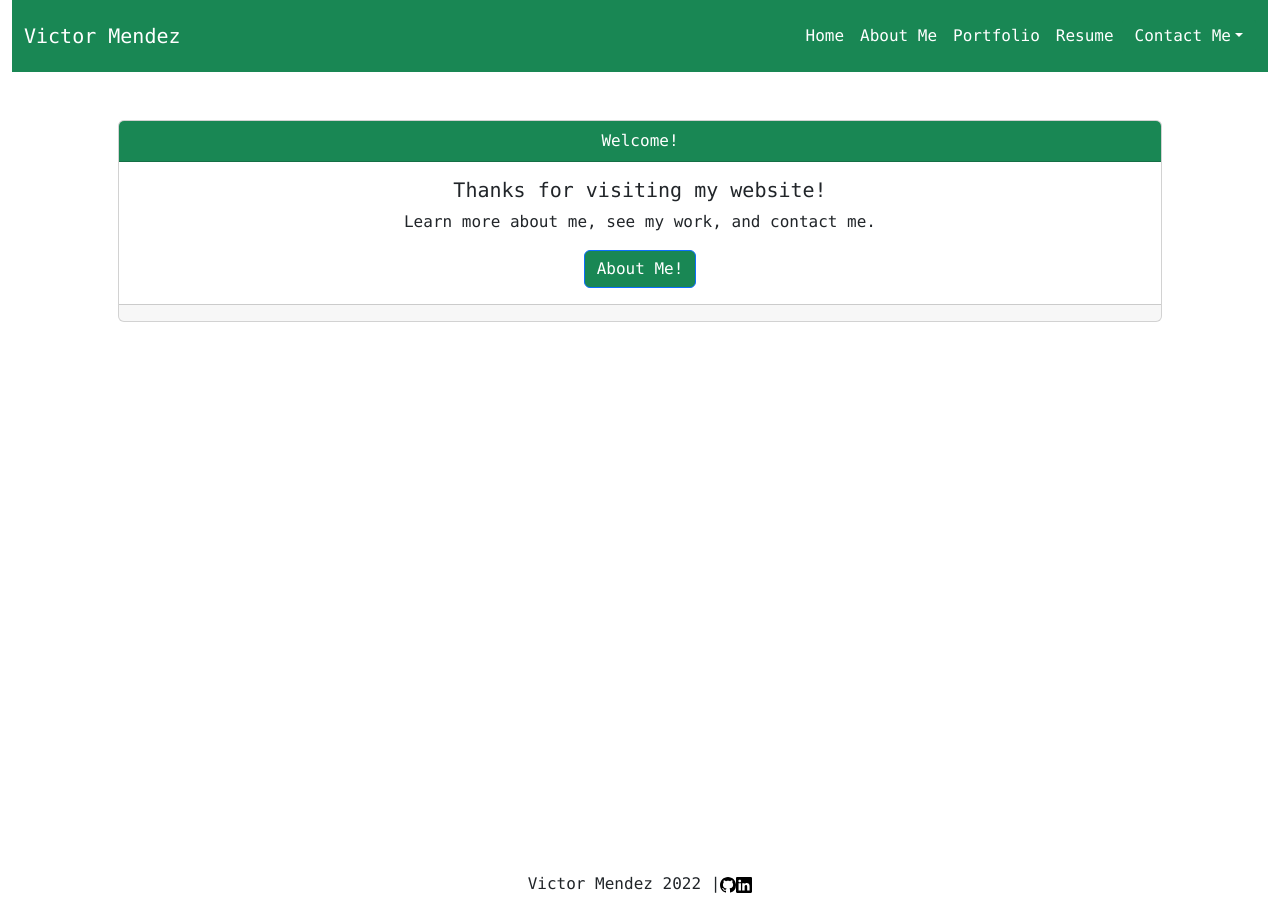
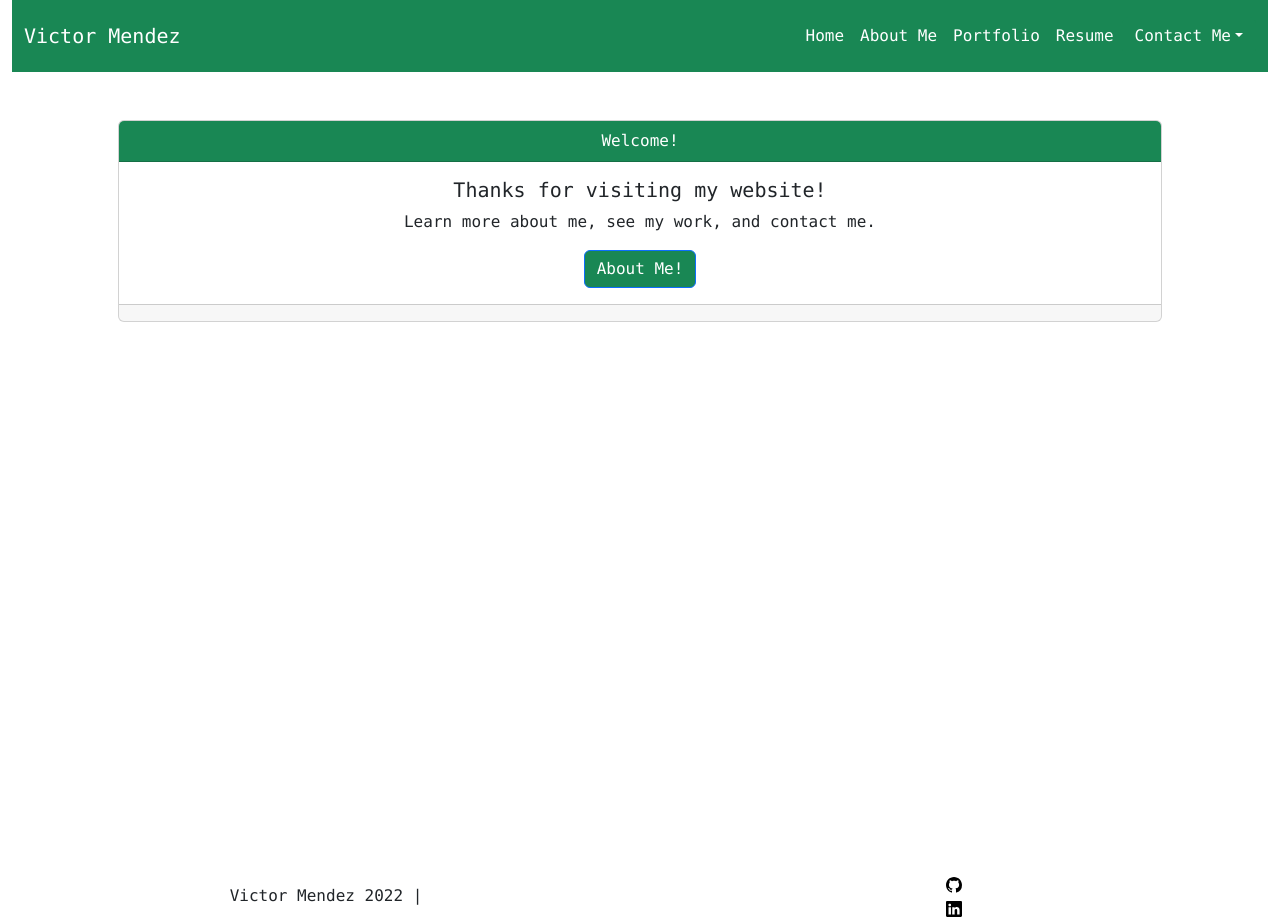
Before and after one commit to VictorMendez96/victor-mendez-portfolio, a React (Create React App) app in the folder victor-mendez-portfolio/: page / in a window 1280 px wide. Before the commit the page ends 896 px from the top, so only its background shows below. Built offline with nearby package versions, Linux system fonts and the light colour scheme.

Commit message:
Update components

```diff
--- /dev/null
+++ b/victor-mendez-portfolio/src/components/ContactLinks.js
@@ -0,0 +1,20 @@
+import React from 'react';
+import Container from 'react-bootstrap/esm/Container';
+import Image from 'react-bootstrap/esm/Image';
+import GitHub from '../assets/github.svg';
+import LinkedIn from '../assets/linkedin.svg';
+
+function ContactLinks () {
+    return (
+        <Container>
+            <Container>
+                <Image src={GitHub}/>
+            </Container>
+            <Container>
+                <Image src={LinkedIn}/>
+            </Container>
+        </Container>
+    )
+};
+
+export default ContactLinks;
--- a/victor-mendez-portfolio/src/components/Footer.js
+++ b/victor-mendez-portfolio/src/components/Footer.js
@@ -1,17 +1,17 @@
 import React from 'react';
+import Stack from 'react-bootstrap/Stack';
 import Container from 'react-bootstrap/esm/Container';
-import Image from 'react-bootstrap/esm/Image';
-import GitHub from '../assets/github.svg'
-import LinkedIn from '../assets/linkedin.svg'
+import ContactLinks from './ContactLinks';
 
 function Footer () {
     return (
-        <footer className="flex-end text-center">
-            <Container>
-                Victor Mendez 2022 |
-                <Image src={GitHub}/>
-                <Image src={LinkedIn}/>
-            </Container>
+        <footer className="text-center">
+            <Stack direction="horizontal">
+                <Container>
+                    Victor Mendez 2022 |
+                </Container>
+                <ContactLinks/>
+            </Stack>
         </footer>
     )
 }
```
